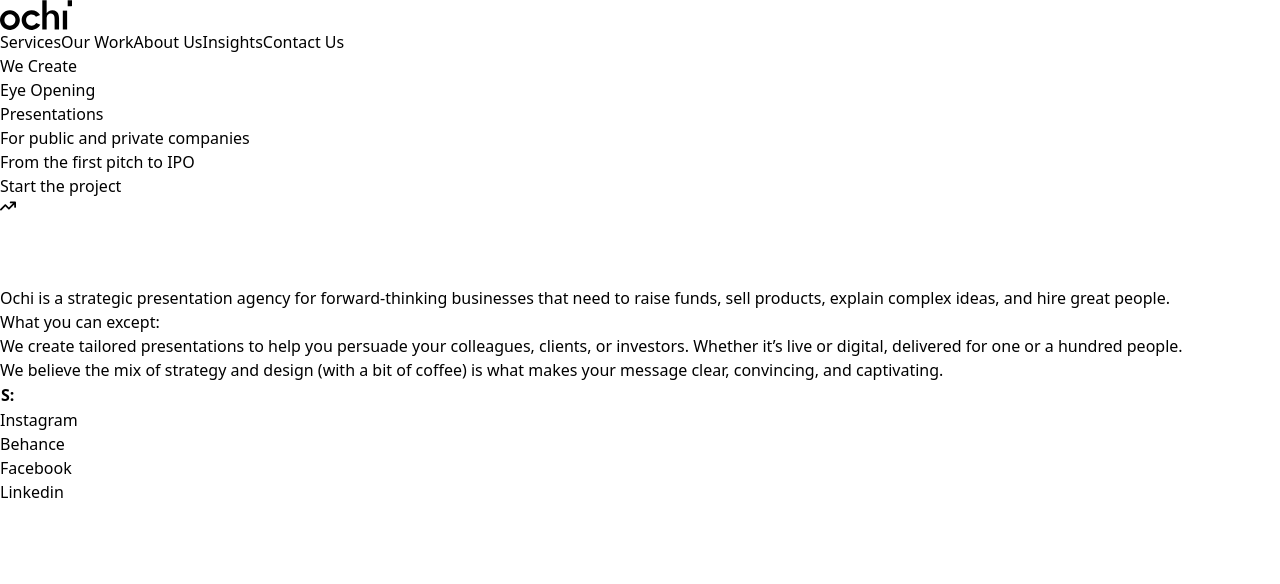
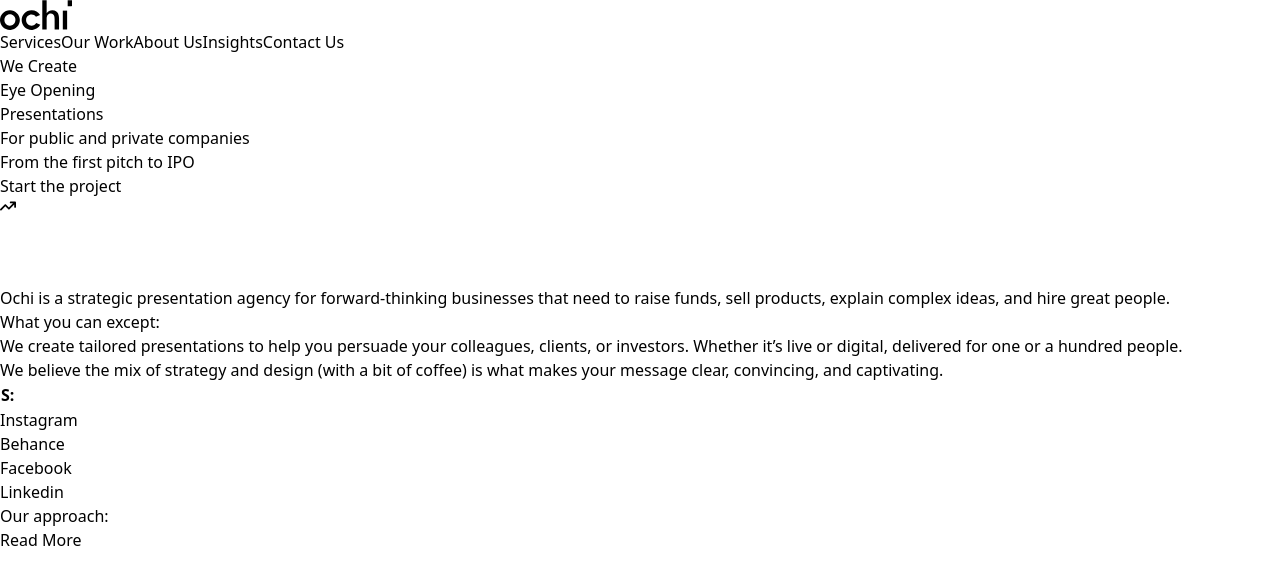
Before and after one commit to pkb32/ochi_replica_p, a React (Vite) app: page / in a window 1280 px wide. Shown: the top 584 px of the page. Built offline with nearby package versions, Linux system fonts and the light colour scheme.

Commit message:
about section completed

```diff
--- a/src/components/About.jsx
+++ b/src/components/About.jsx
@@ -21,10 +21,10 @@ function About() {
             <p className='pt-12'> We believe the mix of strategy and design (with a bit of coffee) is what makes your message clear, convincing, and captivating.</p>
             </div>
 
-            <div className='pt-32 ml-[10vw] font-["Neue_Montreal"] font-medium text-[1.1vw] '>
+            <div className='pt-20 ml-[10vw] font-["Neue_Montreal"] font-medium text-[1.1vw] '>
                     <ul>
                         <th> S:</th>
-                        <li>
+                        <li className='mt-10'>
                        <a href="">Instagram</a>
                         </li>
                         <li>
@@ -46,9 +46,17 @@ function About() {
             </div>
 
         </div>
-        <div className='w-full mt-20 border-t-[1px] border-[#b6d455]'></div>
-        <div className='w-full h-[40vh] mt-5 flex'>
+        <div className='w-full flex gap-5 mt-20 border-t-[1px] pt-10 border-[#b6d455]'>
+            <div className='w-1/2 px-3'>
+                <h1 className='text-7xl'>Our approach: </h1>
+                <button className='flex uppercase gap-10 items-center px-10 py-6 bg-zinc-900 mt-10 text-white rounded-full hover:bg-zinc-800'>Read More
+                    <div className='w-3 h-3 bg-zinc-100 rounded-full'>
+                    </div>
+                </button>
+            </div>
+            <div className='w-1/2 h-[70vh] rounded-3xl mr-16  bg-[#81963c] '>
 
+            </div>
         </div>
     </div>
   )
```
